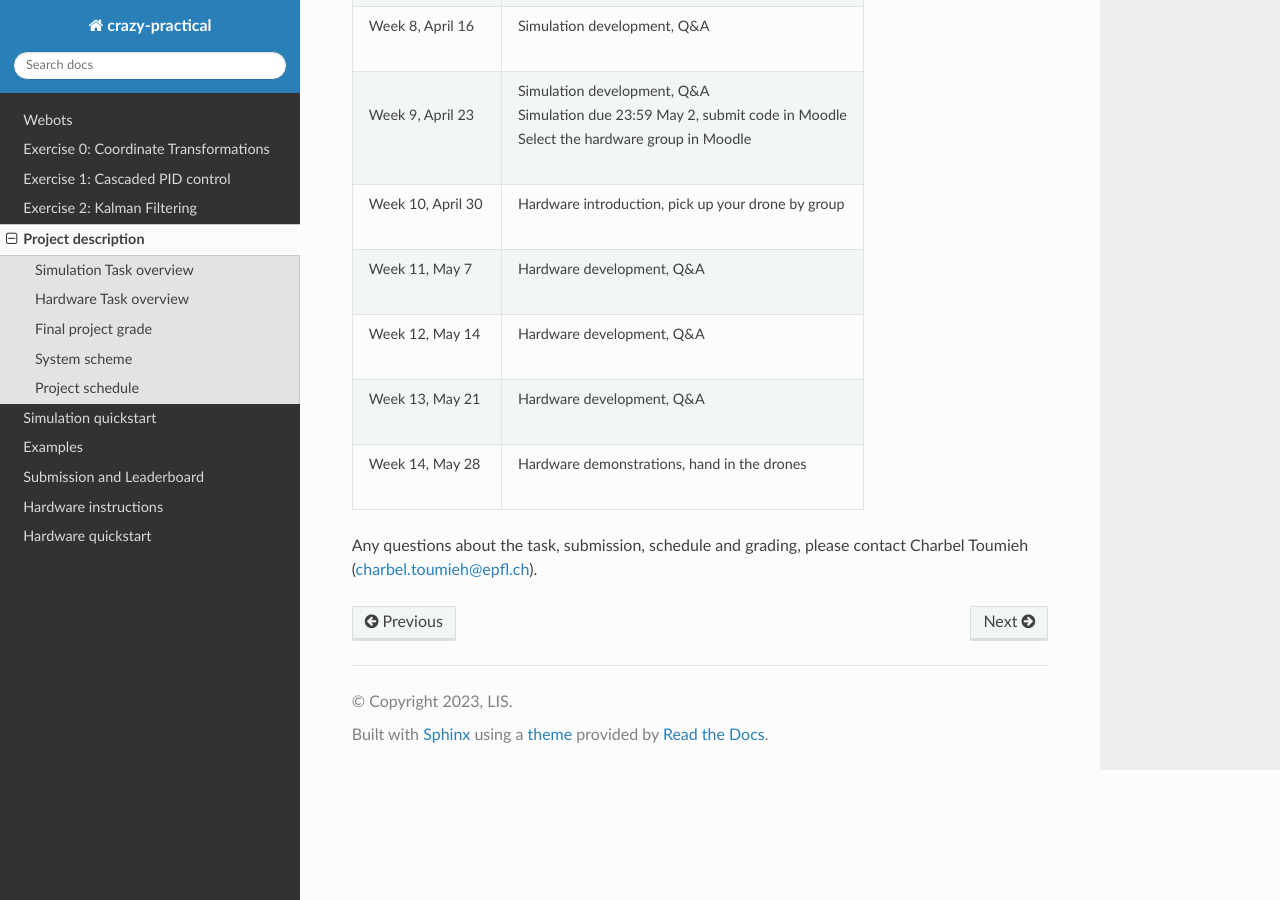
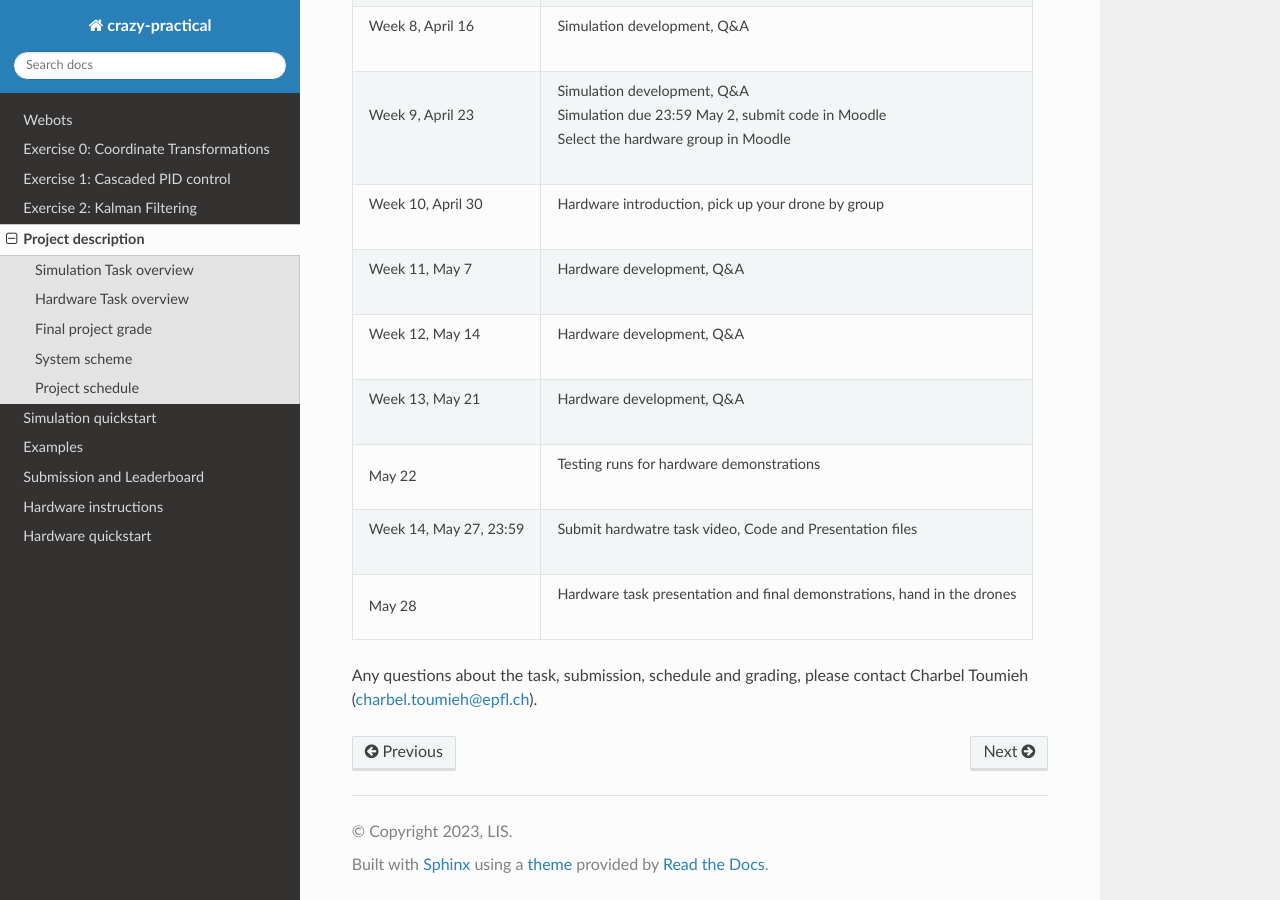
Before and after one commit to Ben-Jarvis/TEMP-crazy-tutorials-2024, a Sphinx documentation site: the page built from docs/assignment/project_description.rst, in a window 1280 px wide and 900 px high, scrolled down 4345 px. Built offline with Sphinx 7.4.7 and the Read the Docs theme 2.0.0, drawn with Linux system fonts in a browser that asks for light colours; some of the changed text lies outside the part shown.

Commit message:
JW update - Updated project schedule

```diff
--- a/docs/assignment/project_description.rst
+++ b/docs/assignment/project_description.rst
@@ -68,13 +68,14 @@ Your grade in this hardware exercise will be determined according to the followi
 - **Grade 5.5**: Land on the take-off pad
 - **Grade 5.5 + f(t)**: For students who complete the full task, extra grades will be based on the time taken to complete the task. The top 25% of students will receive a grade of f(t)=0.5, the next 50% will receive a grade of f(t)=0.25, and the bottom 25% will receive a grade of f(t)=0.
 
+You will get a 3.5 if you crash before reaching the landing region.
+
 Here is a real-world test example of this project from last year:
 
 .. image:: demo_2022.gif
   :width: 650
   :alt: demo video from last year
 
-You will get a 3.5 if you crash before reaching the landing region.
 
 Final project grade
 --------------------
@@ -108,7 +109,9 @@ The following table provides the schedule of the crazy-practical project.
 | Week 11, May 7            | Hardware development, Q&A
 | Week 12, May 14           | Hardware development, Q&A
 | Week 13, May 21           | Hardware development, Q&A
-| Week 14, May 28           | Hardware demonstrations, hand in the drones
+           May 22           | Testing runs for hardware demonstrations
+| Week 14, May 27, 23:59    | Submit hardwatre task video, Code and Presentation files
+           May 28           | Hardware task presentation and final demonstrations, hand in the drones
 ==========================  ========================================================
 
 Any questions about the task, submission, schedule and grading, please contact Charbel Toumieh (charbel.toumieh@epfl.ch).
```
